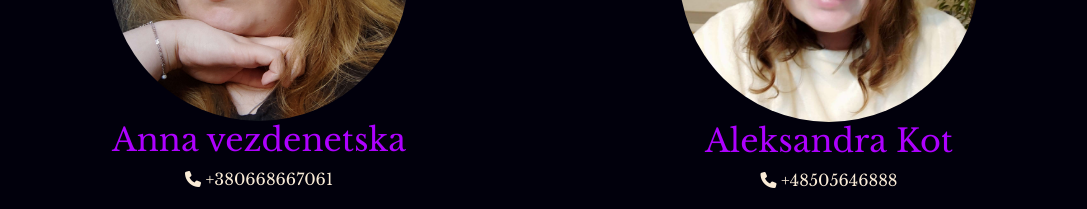
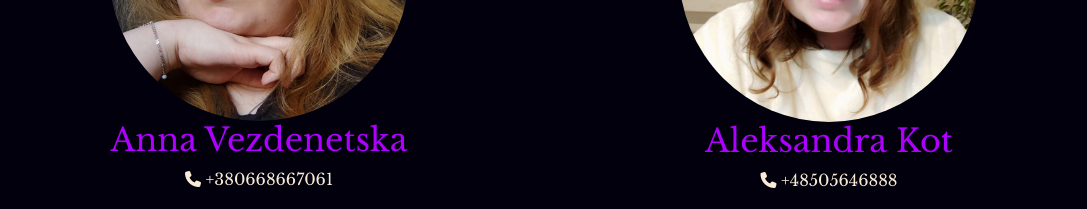
Before and after one commit to Vezdenetska/Engeener, a plain HTML site: page index.html in a window 1280 px wide. Shown: the part 4760-4969 px from the top of the page, without its empty margins (96-1183 px from the left). Drawn offline with nearby package versions, Linux system fonts and the light colour scheme.

Commit message:
Update index.html

```diff
--- a/index.html
+++ b/index.html
@@ -163,7 +163,7 @@
                 <div class="authore">
                     <a href="https://www.linkedin.com/in/anna-vezdenetska-a78512207/" target="_blank">
                         <img src="image/1714665977716.jpg" alt="Koala">
-                        <h2>Anna vezdenetska</h2>
+                        <h2>Anna Vezdenetska</h2>
                     </a>
                     <p><i class="fa-solid fa-phone"></i>  +380668667061</p>
                     <p><i class="fa-solid fa-envelope"></i>  anna.vezdenetska@gmail.com</p>
```
